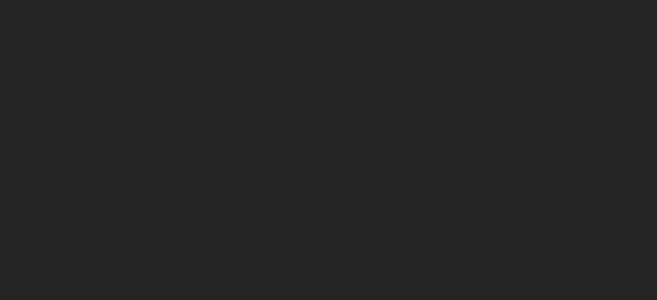
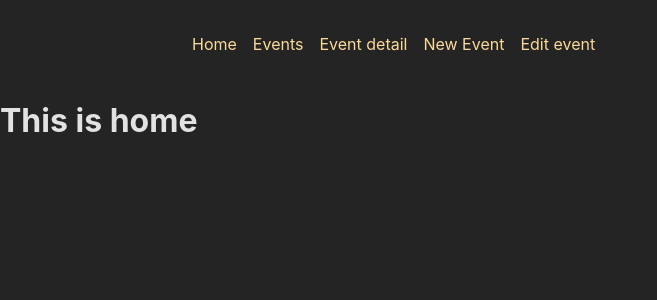
Before and after one commit to Luchohak/advanced-routing-react, a React (Create React App) app in the folder frontend/: page / in a window 1280 px wide. Shown: the top 300 px of the page, without its empty margins (0-657 px from the left). Built offline with nearby package versions, Linux system fonts and the light colour scheme.

Commit message:
Add dummy pages and setup react router dom on App js

```diff
--- a/frontend/package.json
+++ b/frontend/package.json
@@ -8,6 +8,7 @@
     "@testing-library/user-event": "^13.5.0",
     "react": "^18.2.0",
     "react-dom": "^18.2.0",
+    "react-router-dom": "^6.20.1",
     "react-scripts": "5.0.1",
     "web-vitals": "^2.1.4"
   },
--- a/frontend/src/App.js
+++ b/frontend/src/App.js
@@ -20,8 +20,32 @@
 // 7. Output the ID of the selected event on the EventDetailPage
 // BONUS: Add another (nested) layout route that adds the <EventNavigation> component above all /events... page components
 
+import { createBrowserRouter, RouterProvider } from "react-router-dom";
+import RootLayout from "./pages/Root";
+import ErrorPage from "./pages/Error";
+import HomePage from "./pages/Home";
+import EventsPage from "./pages/Events";
+import EventDetailPage from "./pages/EventDetail";
+import NewEventPage from "./pages/NewEvent";
+import EditEventPage from "./pages/EditEvent";
+
+const router = createBrowserRouter([
+  {
+    path: "/",
+    element: <RootLayout />,
+    errorElement: <ErrorPage />,
+    children: [
+      { index: true, element: <HomePage /> },
+      { path: "/events", element: <EventsPage /> },
+      { path: "/events/:id", element: <EventDetailPage /> },
+      { path: "/events/new", element: <NewEventPage /> },
+      { path: "/events/:id/edit", element: <EditEventPage /> },
+    ],
+  },
+]);
+
 function App() {
-  return <div></div>;
+  return <RouterProvider router={router} />;
 }
 
 export default App;
--- a/frontend/src/components/MainNavigation.js
+++ b/frontend/src/components/MainNavigation.js
@@ -1,4 +1,5 @@
-import classes from './MainNavigation.module.css';
+import { NavLink } from "react-router-dom";
+import classes from "./MainNavigation.module.css";
 
 function MainNavigation() {
   return (
@@ -6,10 +7,19 @@
       <nav>
         <ul className={classes.list}>
           <li>
-            <a>Home</a>
+            <NavLink to="/">Home</NavLink>
           </li>
           <li>
-            <a>Events</a>
+            <NavLink to="/events">Events</NavLink>
+          </li>
+          <li>
+            <NavLink to="/events/:id">Event detail</NavLink>
+          </li>
+          <li>
+            <NavLink to="/events/new">New Event</NavLink>
+          </li>
+          <li>
+            <NavLink to="/events/:id/edit">Edit event</NavLink>
           </li>
         </ul>
       </nav>
--- /dev/null
+++ b/frontend/src/pages/EditEvent.js
@@ -0,0 +1,5 @@
+function EditEventPage() {
+    return <h1>Here you gonna edit the Event</h1>
+}
+
+export default EditEventPage;
--- /dev/null
+++ b/frontend/src/pages/Error.js
@@ -0,0 +1,15 @@
+import MainNavigation from "../components/MainNavigation";
+
+function ErrorPage() {
+  return (
+    <>
+      <MainNavigation />
+      <main>
+        <h1>An error ocurred!</h1>
+        <p>Could not find page!</p>
+      </main>
+    </>
+  );
+}
+
+export default ErrorPage;
--- /dev/null
+++ b/frontend/src/pages/EventDetail.js
@@ -0,0 +1,5 @@
+function EventDetailPage() {
+    return <h1>This shows the Event details</h1>
+}
+
+export default EventDetailPage;
--- /dev/null
+++ b/frontend/src/pages/Events.js
@@ -0,0 +1,5 @@
+function EventsPage() {
+    return <h1>This is the list of events</h1>
+}
+
+export default EventsPage;
--- /dev/null
+++ b/frontend/src/pages/Home.js
@@ -0,0 +1,5 @@
+function HomePage() {
+    return <h1>This is home</h1>
+}
+
+export default HomePage;
--- /dev/null
+++ b/frontend/src/pages/NewEvent.js
@@ -0,0 +1,5 @@
+function NewEventPage() {
+    return <h1> New Event Page </h1>
+}
+
+export default NewEventPage;
--- /dev/null
+++ b/frontend/src/pages/Root.js
@@ -0,0 +1,15 @@
+import { Outlet } from "react-router-dom";
+import MainNavigation from "../components/MainNavigation";
+
+function RootLayout() {
+  return (
+    <>
+      <MainNavigation />
+      <main>
+        <Outlet />
+      </main>
+    </>
+  );
+}
+
+export default RootLayout;
```
Also changed, not shown: 1 other file (tests, documents, lock files or other folders).
